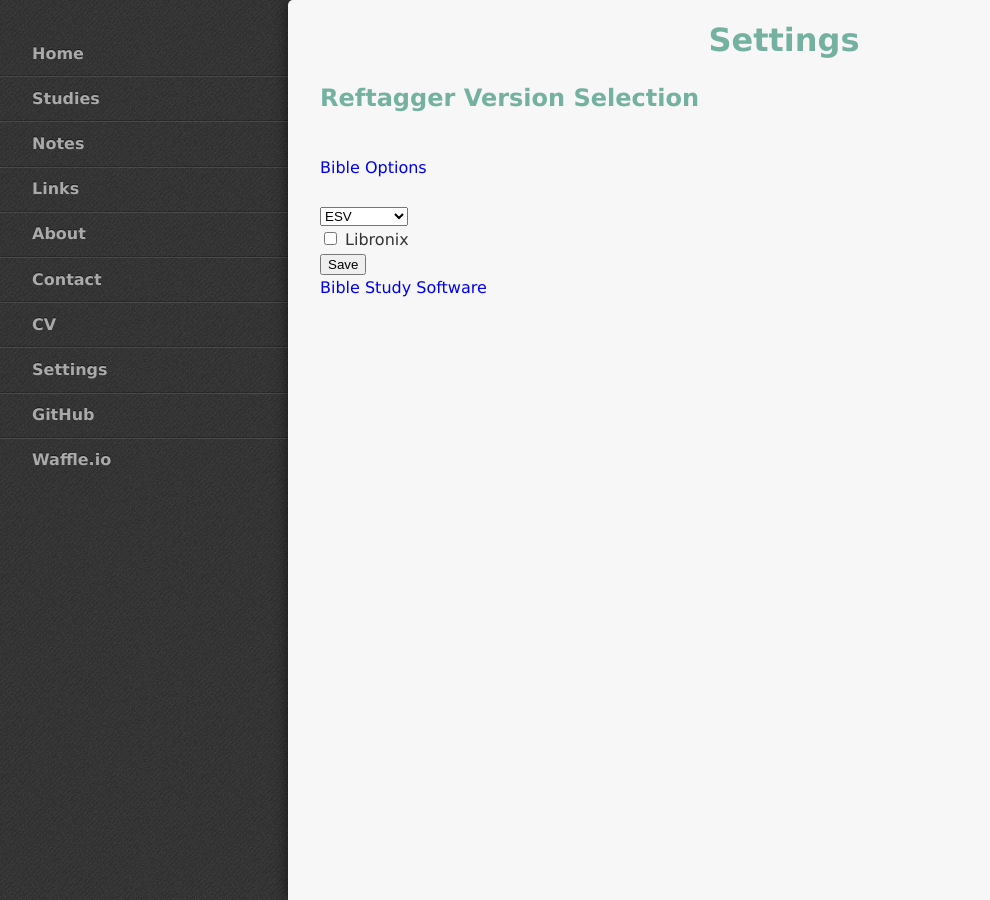
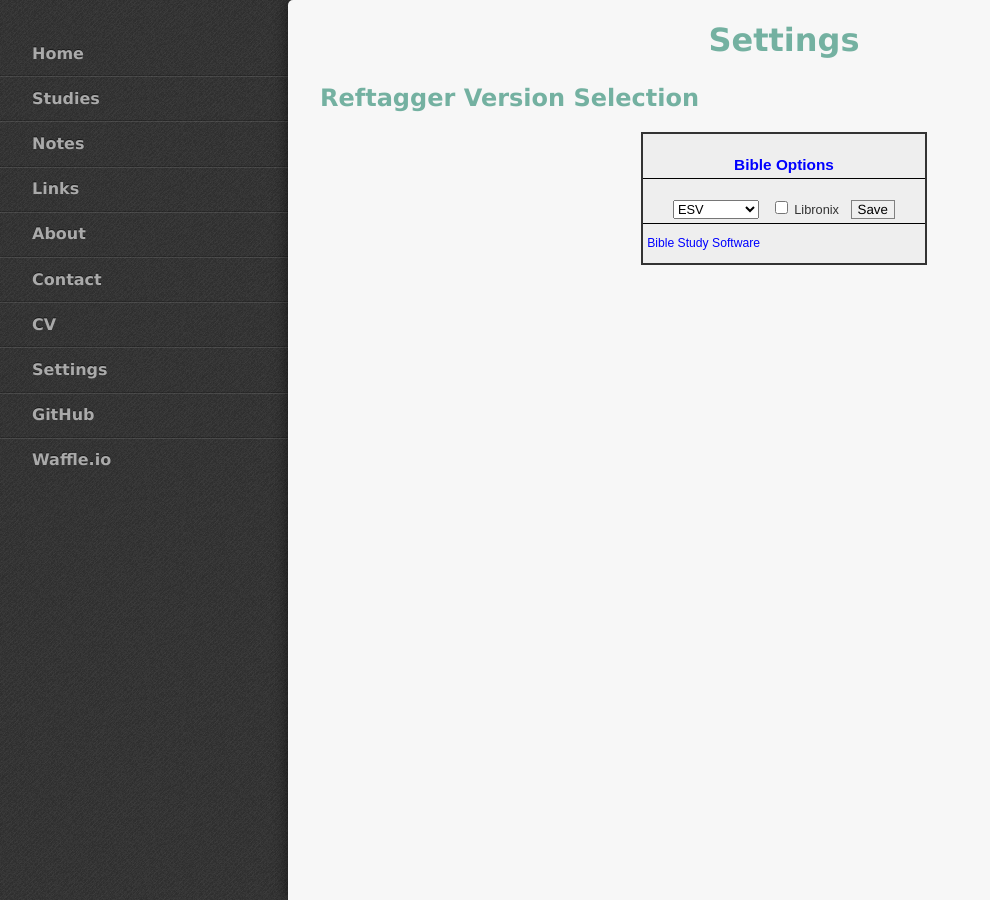
Before and after one commit to StevenTammen/chrya.com, a Jekyll site: the page built from pages/settings.md, in a window 1280 px wide. Shown: the whole page, without its empty margins (0-990 px from the left). Built offline with Jekyll 4.4.1, drawn with Linux system fonts in a browser that asks for light colours.

Commit message:
Update stylesheet.css

```diff
--- a/assets/stylesheets/stylesheet.css
+++ b/assets/stylesheets/stylesheet.css
@@ -382,7 +382,63 @@ th {
     }
 }
 
-/* ---------- Added ---------- */
+/* ---------- Center ---------- */
 .center {
   margin: auto;
-  text-align:center; }
+  text-align:center;
+}
+
+/* ----- RefTagger CP ----- */
+#lbsRefTaggerCP {
+    margin-left:auto;
+    margin-right:auto;
+    width: 22em;
+    background-color:#eeeeee;
+    font-family: Arial, Helvetica, sans-serif;
+    line-height: 1.4em;
+    font-size: 80%;
+    text-align: center;
+    border-style: double;
+    border-width: 2px;
+}
+
+#lbsHeader {
+    text-align: center;
+    font-size: 120%;
+    font-weight: bold;
+    border-bottom: solid #000000 1px;
+    padding: .25em;
+    margin-bottom: 4px;
+}
+
+#lbsSaveContainer, #lbsVersionContainer, #lbsLibronixContainer {
+    padding: 4px;
+    display: inline;
+}
+
+#lbsSave {
+    border:1px solid gray;
+    font-family: helvetica, arial, "sans serif";
+    cursor: pointer;
+}
+
+#lbsVersion {
+    font-size:100%;
+}
+
+#lbsRefTaggerCP a:link{ color:#0000ff; }
+#lbsRefTaggerCP a:visited{ color:#b400ff; }
+#lbsRefTaggerCP a:hover{ color:#0ebfe9; }
+
+#lbsFooter {
+    font-size: 95%;
+    border-top:solid #000000 1px;
+    padding:4px 4px 4px 4px;
+    line-height: 2.5;
+    margin-top: 4px;
+    text-align: left;
+}
+
+#lbsUseLibronixLinks {
+    cursor: pointer;
+}
```
